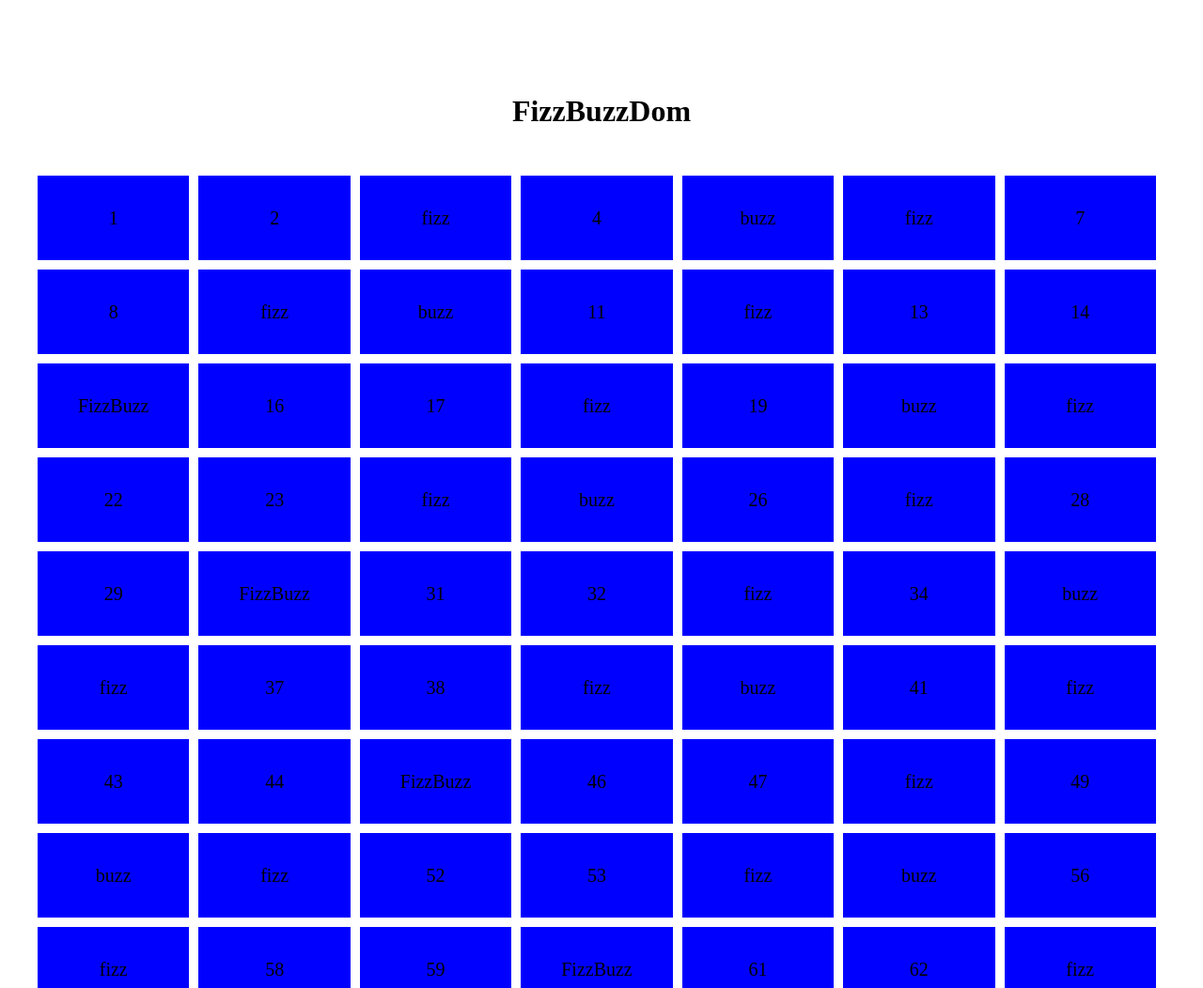
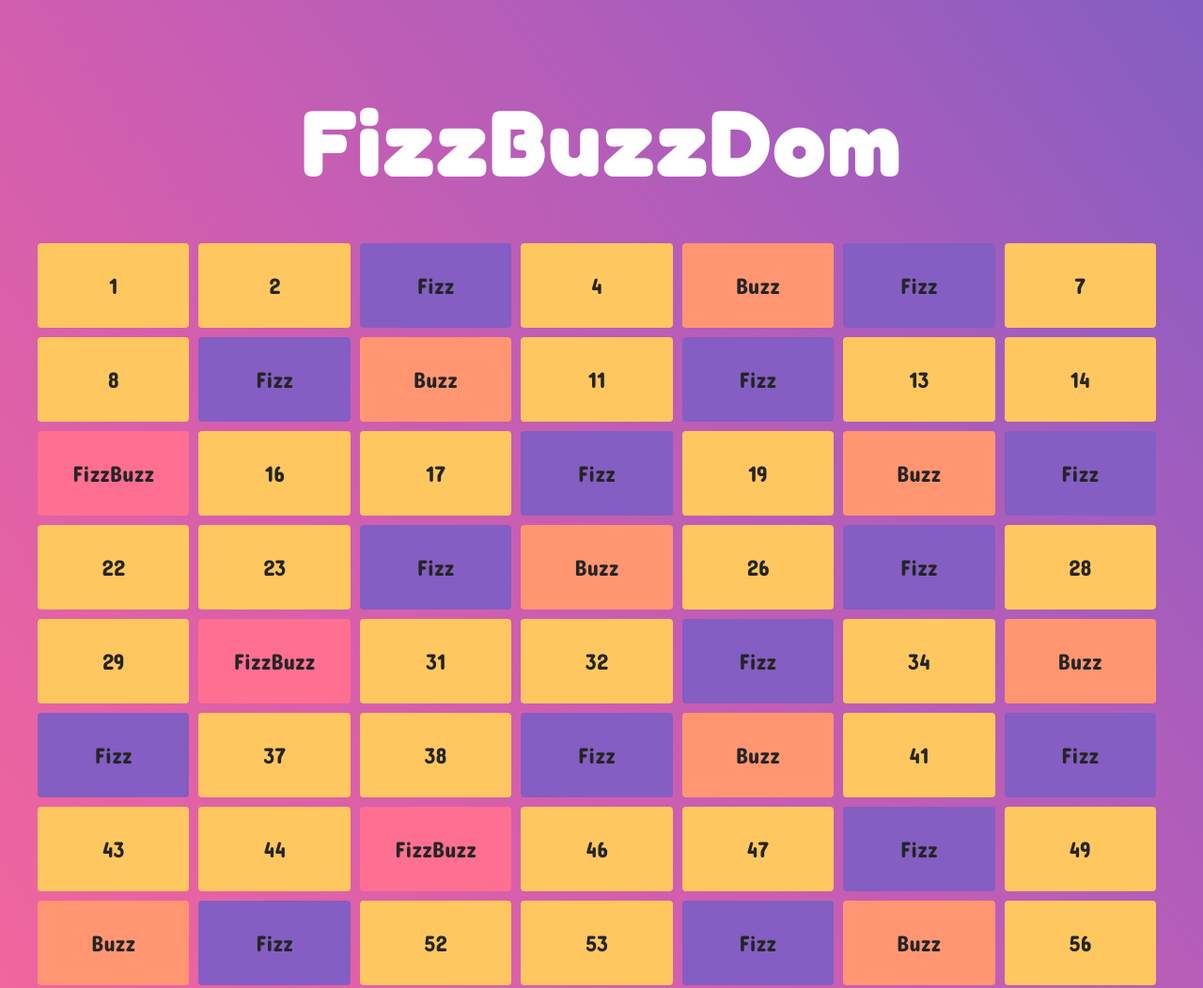
Before and after one commit to MonicaAuditore/js-fizzbuzz, a plain HTML site: page Bonus/indexBonus.html in a window 1280 px wide. Shown: the top 1052 px of the page at 94% size. Drawn offline with Linux system fonts and the light colour scheme.

Commit message:
add_BONUS 2 style

```diff
--- a/Bonus/css/style.css
+++ b/Bonus/css/style.css
@@ -2,6 +2,18 @@
   margin: 0;
   padding: 0;
   box-sizing: border-box;
+}
+
+body {
+  font-family: "Concert One", cursive;
+  background-image: linear-gradient(
+    to right top,
+    #ff6f91,
+    #ec64a0,
+    #d15eaf,
+    #af5dbb,
+    #845ec2
+  );
 }
 
 .container {
@@ -19,14 +31,32 @@ h1 {
   padding-top: 100px;
   padding-bottom: 50px;
   text-align: center;
+  color: #fff;
+  font-size: 90px;
+  font-family: "Fredoka One", cursive;
+  letter-spacing: 4px;
 }
 
 .box {
   width: calc((100% / 7) - 10px);
   height: 90px;
 
-  background-color: blue;
+  background-color: #ffc75f;
   text-align: center;
-  font-size: 20px;
+  font-size: 24px;
   line-height: 90px;
+  border-radius: 4px;
+  color: #252525;
 }
+
+.fizzBuzz {
+  background-color: #ff6f91;
+}
+
+.fizz {
+  background-color: #845ec2;
+}
+
+.buzz {
+  background-color: #ff9671;
+}
--- a/Bonus/indexBonus.html
+++ b/Bonus/indexBonus.html
@@ -4,6 +4,20 @@
     <meta charset="UTF-8" />
     <meta http-equiv="X-UA-Compatible" content="IE=edge" />
     <meta name="viewport" content="width=device-width, initial-scale=1.0" />
+    <!-- font google -->
+    <link rel="preconnect" href="https://fonts.googleapis.com" />
+    <link rel="preconnect" href="https://fonts.gstatic.com" crossorigin />
+    <link
+      href="https://fonts.googleapis.com/css2?family=Concert+One&display=swap"
+      rel="stylesheet"
+    />
+    <link rel="preconnect" href="https://fonts.googleapis.com" />
+    <link rel="preconnect" href="https://fonts.gstatic.com" crossorigin />
+    <link
+      href="https://fonts.googleapis.com/css2?family=Fredoka+One&display=swap"
+      rel="stylesheet"
+    />
+    <!-- font google fine -->
     <link rel="stylesheet" href="css/style.css" />
     <title>FizzBuzz</title>
   </head>
--- a/Bonus/jsBonus/scriptbonus.js
+++ b/Bonus/jsBonus/scriptbonus.js
@@ -19,13 +19,13 @@ for (let i = 1; i < 101; i++) {
     const main = document.querySelector("main.flex");
     const div = document.createElement("div");
     div.className = "fizz" + " box";
-    div.append("fizz");
+    div.append("Fizz");
     main.append(div);
   } else if (i % 5 === 0) {
     const main = document.querySelector("main.flex");
     const div = document.createElement("div");
     div.className = "buzz" + " box";
-    div.append("buzz");
+    div.append("Buzz");
     main.append(div);
   } else {
     const main = document.querySelector("main.flex");
```
